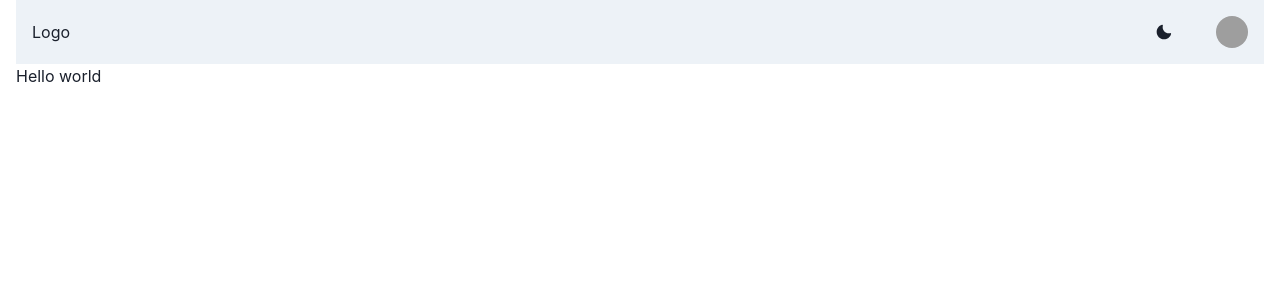
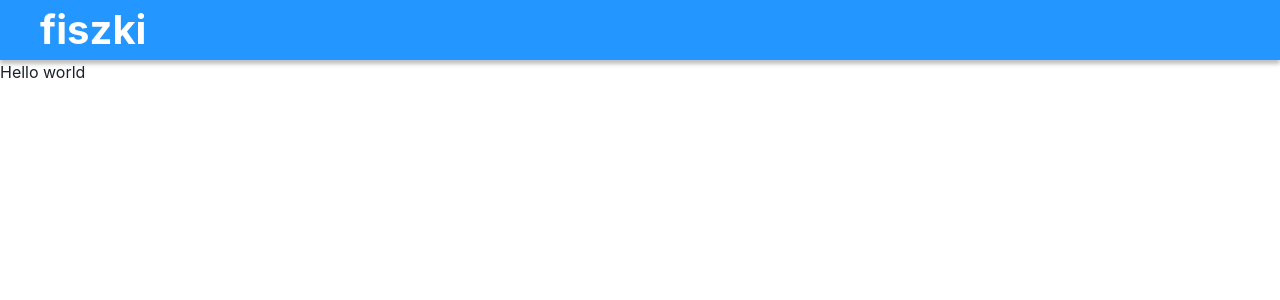
Before and after one commit to informatyzacja/flashcards, a Next.js app in the folder frontend/: page / in a window 1280 px wide. Shown: the top 300 px of the page. Built offline with nearby package versions, Linux system fonts and the light colour scheme; grey boxes are pictures that could not be loaded.

Commit message:
(build): making navbar same as in figma

```diff
--- a/frontend/src/components/Layout.tsx
+++ b/frontend/src/components/Layout.tsx
@@ -18,7 +18,7 @@ const lato = Lato({
 export default function Layout({ children }: LayoutProps) {
   return (
     <VStack minH="100vh" spacing={8} className={lato.variable}>
-      <Container maxW="container.full" flex={1} display="flex" flexDir="column">
+      <Container maxW="container.full" padding={0} flex={1} display="flex" flexDir="column">
         <chakra.main>
           <Navbar />
           {children}
--- a/frontend/src/components/Navbar.tsx
+++ b/frontend/src/components/Navbar.tsx
@@ -1,94 +1,27 @@
-'use client'
-
-import { MoonIcon, SunIcon } from '@chakra-ui/icons'
 import {
-  Avatar,
   Box,
-  Button,
-  Center,
   Flex,
-  Menu,
-  MenuButton,
-  MenuDivider,
-  MenuItem,
-  MenuList,
-  Stack,
   Text,
-  useColorMode,
-  useColorModeValue,
-  useDisclosure,
 } from '@chakra-ui/react'
 
-interface Props {
-  children: React.ReactNode
-}
 
-const NavLink = (props: Props) => {
-  const { children } = props
-
+export default function Nav() {
   return (
     <Box
-      as="a"
-      px={2}
-      py={1}
-      rounded="md"
-      _hover={{
-        textDecoration: 'none',
-        bg: useColorModeValue('gray.200', 'gray.700'),
-      }}
-      href='#'>
-      {children}
-    </Box>
-  )
-}
-
-export default function Nav() {
-  const { colorMode, toggleColorMode } = useColorMode()
-  const { isOpen, onOpen, onClose } = useDisclosure()
-  return (
-    <Box bg={useColorModeValue('gray.100', 'gray.900')} px={4}>
-        <Flex h={16} alignItems="center" justifyContent='space-between'>
-          <Box>Logo</Box>
-
-          <Flex alignItems='center'>
-            <Stack direction='row' spacing={7}>
-              <Button onClick={toggleColorMode}>
-                {colorMode === 'light' ? <MoonIcon /> : <SunIcon />}
-              </Button>
-
-              <Menu>
-                <MenuButton
-                  as={Button}
-                  rounded="full"
-                  variant="link"
-                  cursor="pointer"
-                  minW={0}>
-                  <Avatar
-                    size="sm"
-                    src="https://avatars.dicebear.com/api/male/username.svg"
-                  />
-                </MenuButton>
-                <MenuList alignItems="center">
-                  <br />
-                  <Center>
-                    <Avatar
-                      size="2xl"
-                      src="https://avatars.dicebear.com/api/male/username.svg"
-                    />
-                  </Center>
-                  <br />
-                  <Center>
-                    <p>Username</p>
-                  </Center>
-                  <br />
-                  <MenuDivider />
-                  <MenuItem>Your Servers</MenuItem>
-                  <MenuItem>Account Settings</MenuItem>
-                  <MenuItem>Logout</MenuItem>
-                </MenuList>
-              </Menu>
-            </Stack>
-          </Flex>
+    bg='#2397FF'
+    px={10}
+    boxShadow="0px 4px 4px 0px rgba(0, 0, 0, 0.25)"
+    >
+        <Flex h='60px' alignItems="center" justifyContent='space-between'>
+          <Box>
+            <Text
+            fontSize='40px'
+            as='b'
+            color='white'
+            >
+              fiszki
+            </Text>
+          </Box>
         </Flex>
       </Box>
   )
```
Also changed, not shown: frontend/src/components/Logo.tsx (deleted).
